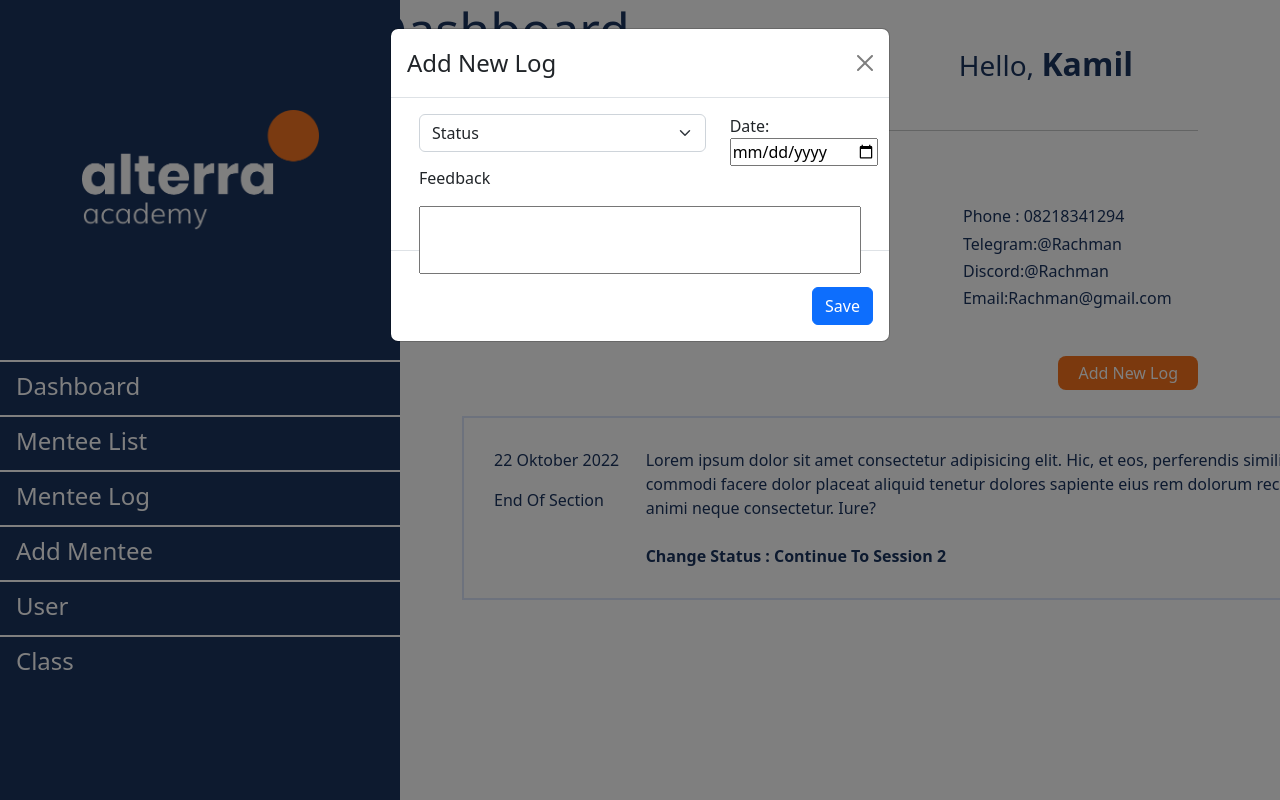
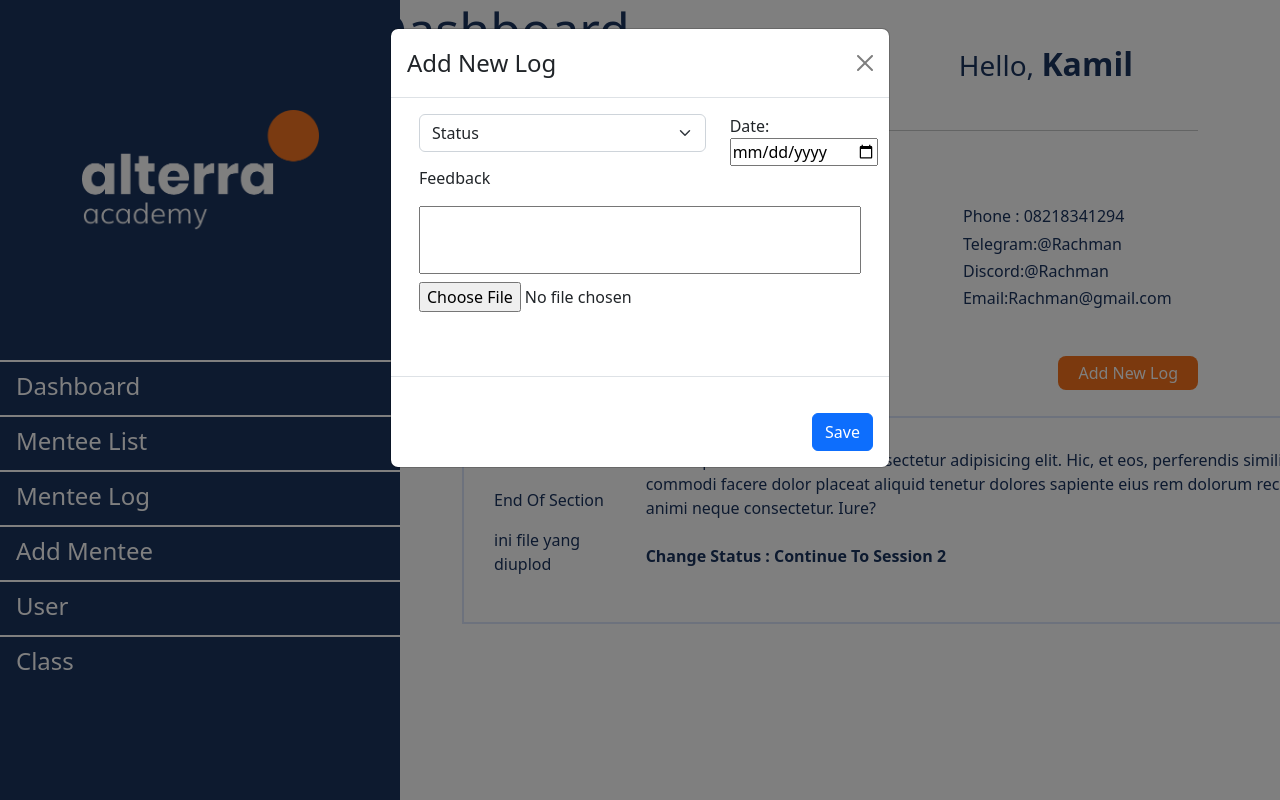
Before and after one commit to TEAM-4-DASHBOARDPROJECT/FE_DASHBOARD, a Next.js app: page /menteelog in a window 1280 px wide. Both pictures are taken after a click on the button "Add New Log". Shown: the top 800 px of the page. Built offline with nearby package versions, Linux system fonts and the light colour scheme.

Commit message:
revisi modul menteelog

```diff
--- a/package.json
+++ b/package.json
@@ -17,6 +17,7 @@
     "react-bootstrap": "^2.5.0",
     "react-chartjs-2": "^4.3.1",
     "react-dom": "18.2.0",
+    "react-icon": "^1.0.0",
     "react-router-dom": "^6.4.0"
   },
   "devDependencies": {
--- a/pages/menteelog.jsx
+++ b/pages/menteelog.jsx
@@ -1,6 +1,6 @@
 import React, { useState } from "react";
 import Sidebar from "../component/sidebar";
-import Greeting from '../component/greeting';
+import Greeting from "../component/greeting";
 import { Row, Col, Modal, Container, Button, Form } from "react-bootstrap";
 
 function AddNewLog(props) {
@@ -25,11 +25,15 @@ function AddNewLog(props) {
               <input type="date"></input>
             </Col>
           </Row>
-
           <Row>
             <Col xs={12} md={12}>
               <p>Feedback</p>
               <input className="w-100 h-100" type="text-field"></input>
+            </Col>
+          </Row>
+          <Row>
+            <Col xs={12} md={12} className="my-5">
+              <input type="file"></input>
             </Col>
           </Row>
         </Container>
@@ -49,7 +53,7 @@ const Menteelog = () => {
     <div className="main-container d-flex">
       <Sidebar />
       <div className="container">
-      <Greeting title="Mentee Log" />
+        <Greeting title="Mentee Log" />
 
         <div className="menteelog2 mt-4 d-flex justify-content-around">
           <div>
@@ -76,6 +80,7 @@ const Menteelog = () => {
               <div>
                 <p>22 Oktober 2022</p>
                 <p>End Of Section</p>
+                <p>ini file yang diuplod</p>
               </div>
             </Col>
             <Col>
```
Also changed, not shown: 1 other file (tests, documents, lock files or other folders).
